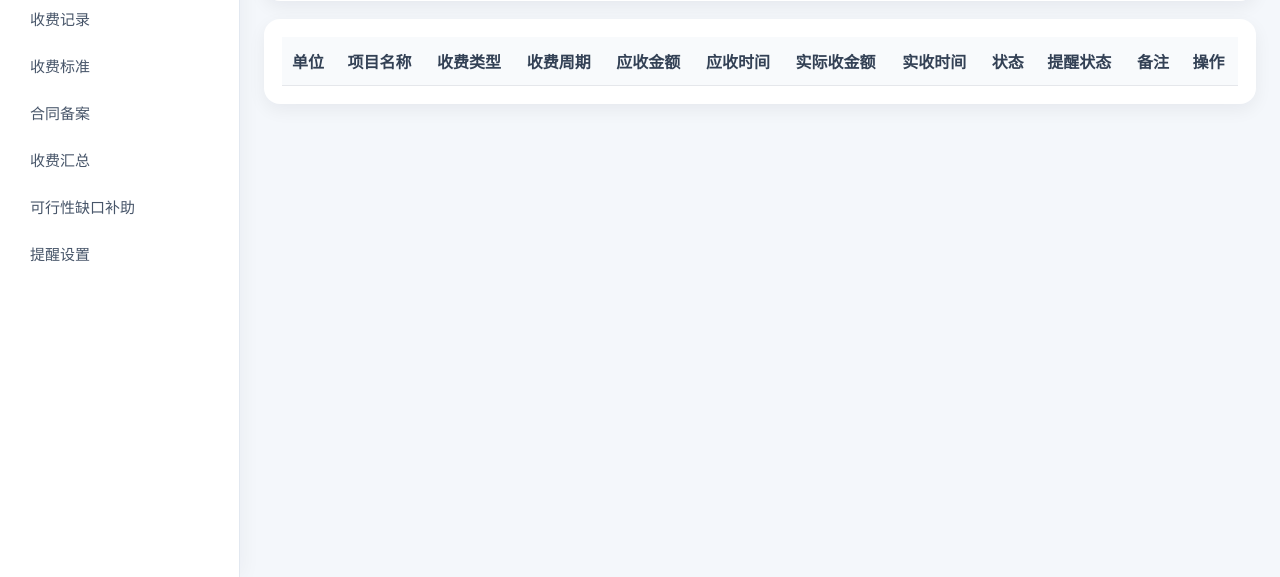
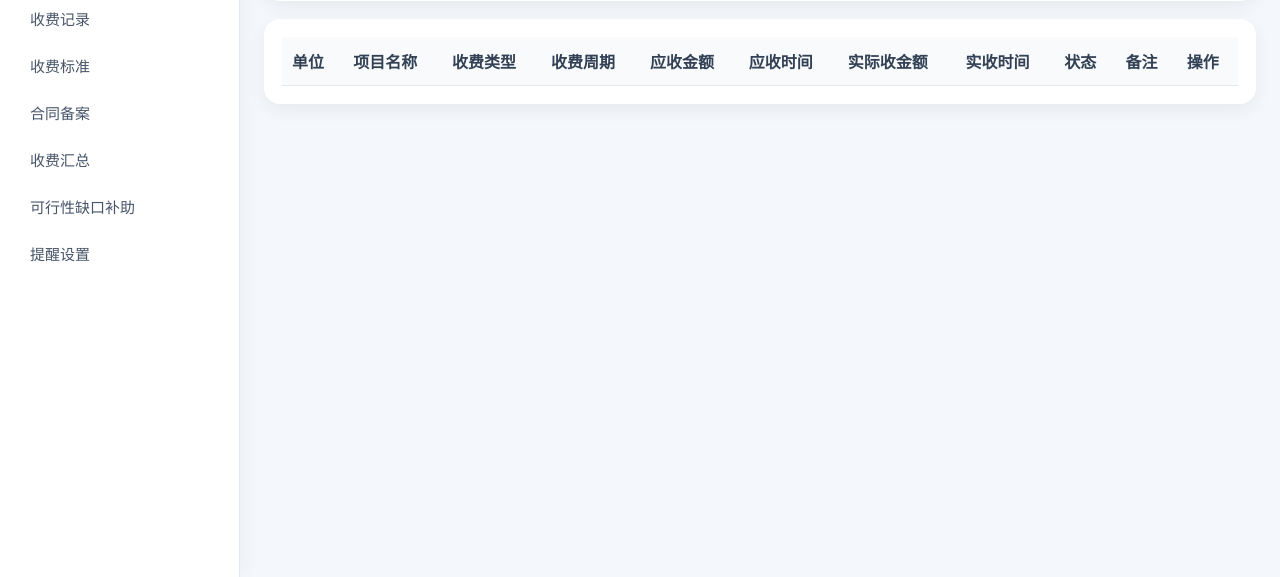
Before and after one commit to lutqhysky/utility-corridor-fee-manager, a Python web app: template app/templates/fee_records/list.html in a window 1280 px wide. Shown: the part 223-800 px from the top of the page. Run offline with Jinja, Linux system fonts and the light colour scheme; the template is opened without the code that fills it, so the values that code supplies are empty.

Commit message:
收费记录列表去掉提醒状态列（发送历史以提醒日志页为准）

```diff
--- a/app/templates/fee_records/list.html
+++ b/app/templates/fee_records/list.html
@@ -80,7 +80,6 @@
                 <th>实际收金额</th>
                 <th>实收时间</th>
                 <th>状态</th>
-                <th>提醒状态</th>
                 <th>备注</th>
                 <th>操作</th>
             </tr>
@@ -105,13 +104,6 @@
                     </span>
                     {% endif %}
                 </td>
-                <td>
-                    {% if record.last_reminder_sent_at %}
-                        已提醒
-                    {% else %}
-                        未提醒
-                    {% endif %}
-                </td>
                 <td class="td-ellipsis" title="{{ record.remark or '' }}">{{ record.remark or '' }}</td>
                 <td>
                     <a href="/fee-records/{{ record.id }}/edit">修改</a>
```
